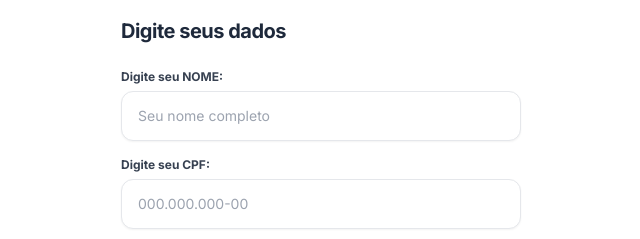
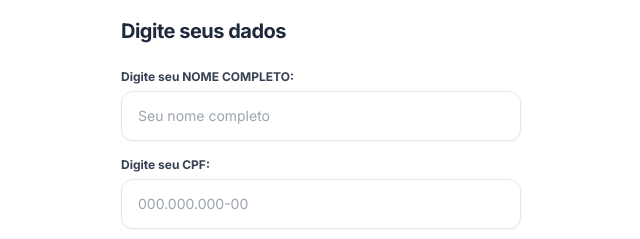
Before and after one commit to rosineide777/serasa2.0, a plain HTML site: page index2.html in a window 1280 px wide. Shown: the part 238-477 px from the top of the page, 319-959 px from the left. Drawn offline with nearby package versions, Linux system fonts and the light colour scheme.

Commit message:
correcao1

```diff
--- a/index2.html
+++ b/index2.html
@@ -34,7 +34,7 @@
 
             <!-- Campo 1: Digite seu nome -->
             <div>
-                <label class="block text-xs font-bold text-gray-700 mb-1.5">Digite seu NOME:</label>
+                <label class="block text-xs font-bold text-gray-700 mb-1.5">Digite seu NOME COMPLETO:</label>
                 <input
                     type="text"
                     id="name"
```
